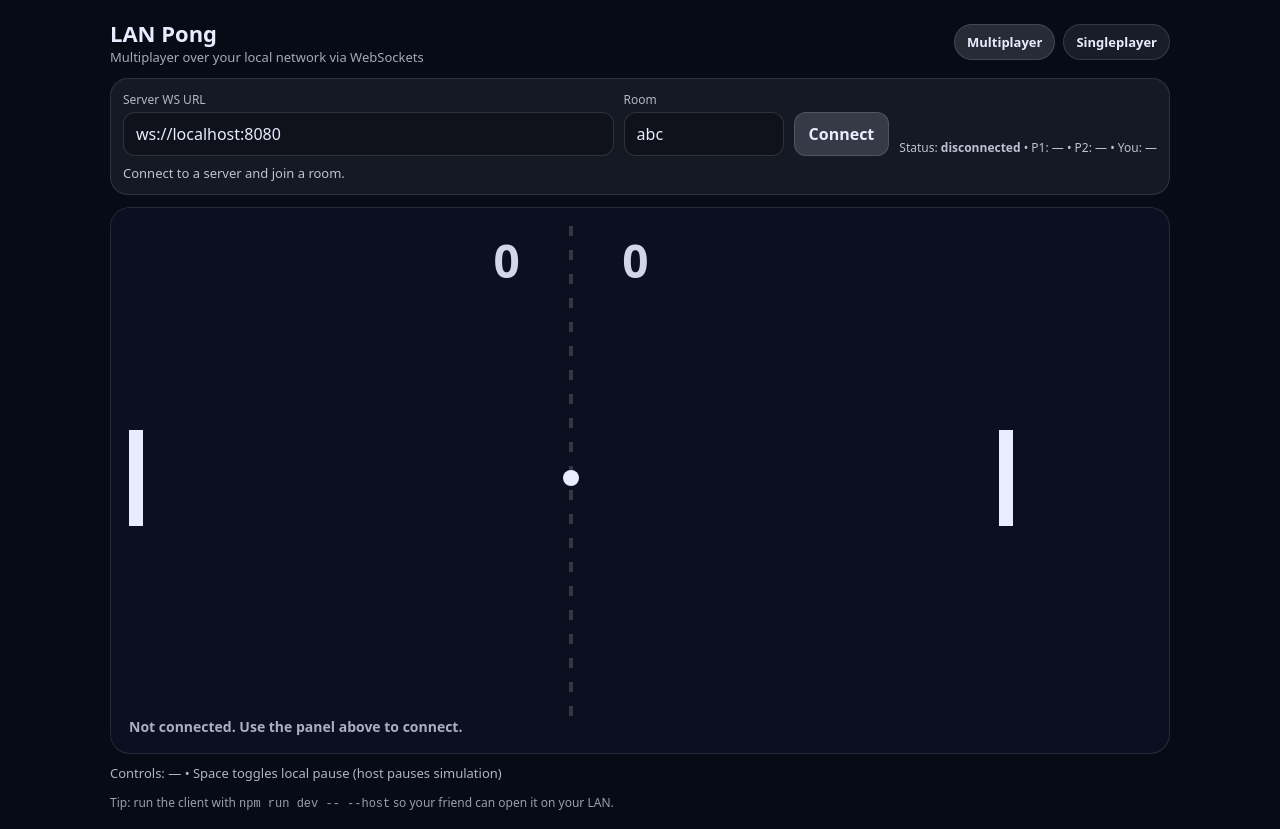
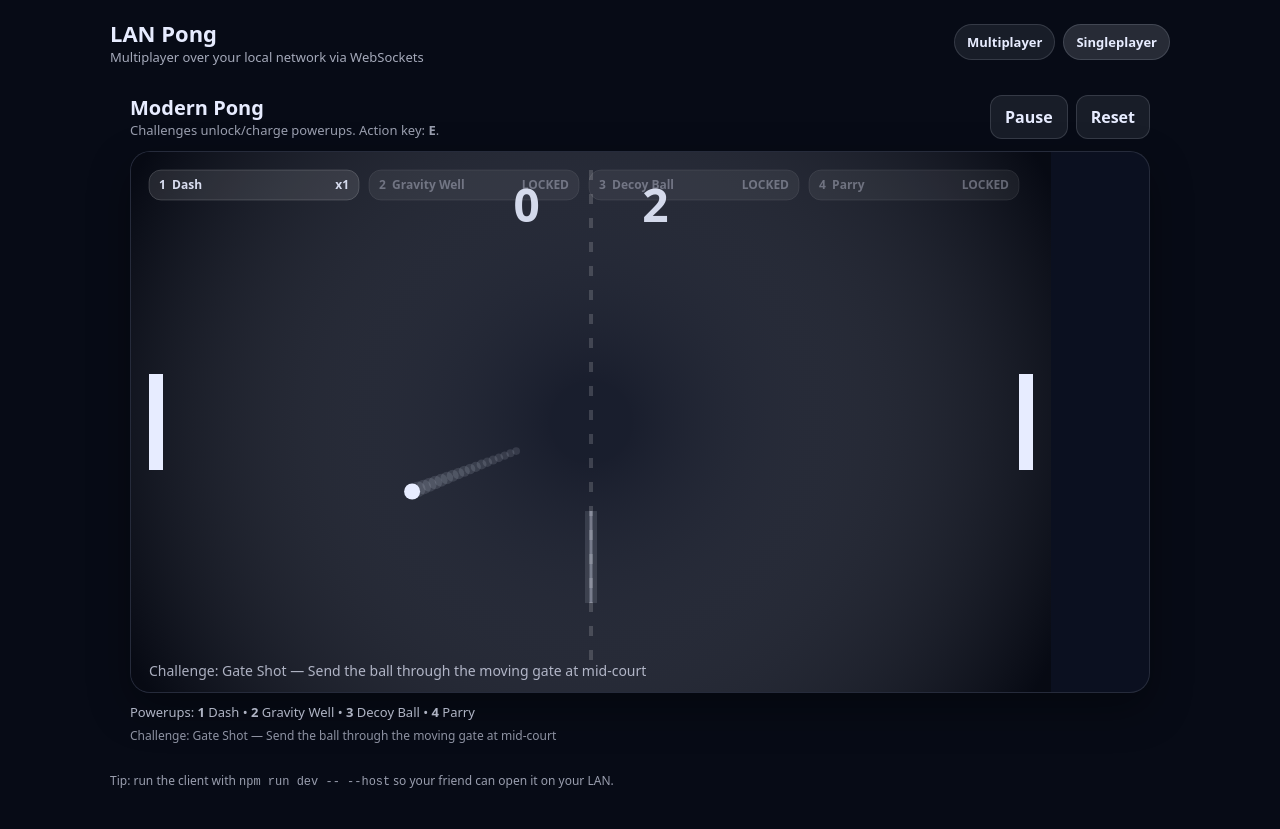
Before and after one commit to tomwebb644/LAN-Pong, a React (Vite) app in the folder client/: page / in a window 1280 px wide. After the commit the page ends 807 px from the top, so only its background shows below. Built offline with nearby package versions, Linux system fonts and the light colour scheme.

Commit message:
Default to singleplayer tab

```diff
--- a/client/src/App.jsx
+++ b/client/src/App.jsx
@@ -11,7 +11,7 @@ import React, { useEffect, useMemo, useRef, useState } from "react";
  */
 
 export default function App() {
-  const [tab, setTab] = useState("multiplayer"); // "multiplayer" | "single"
+  const [tab, setTab] = useState("single"); // "multiplayer" | "single"
   return (
     <div style={{ minHeight: "100vh", padding: 18, display: "flex", justifyContent: "center" }}>
       <div style={{ width: "100%", maxWidth: 1060 }}>
```
